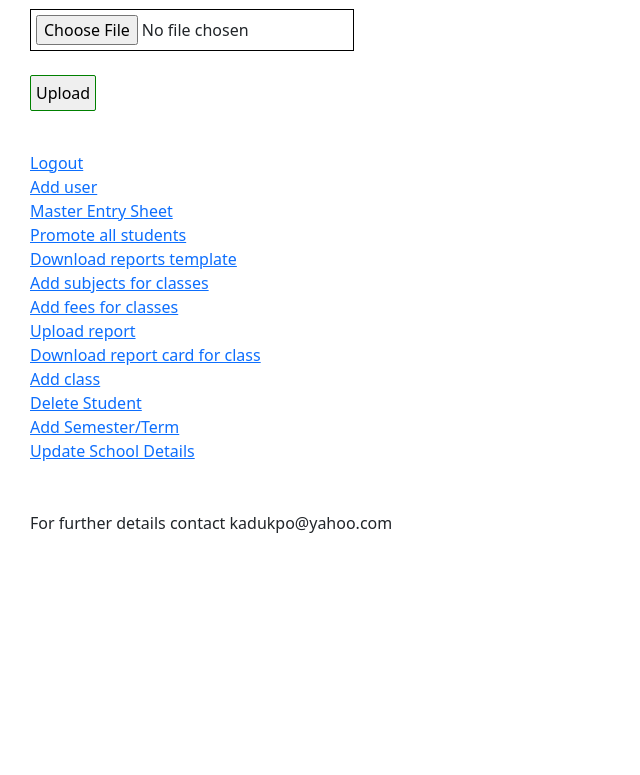
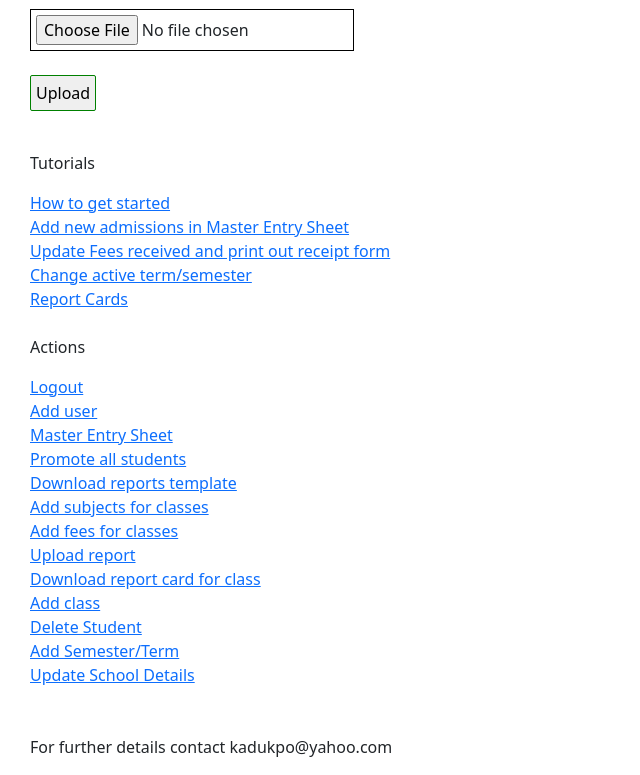
Before and after one commit to Kofi532/mean, a Django app: template uploading/templates/upload.html in a window 1280 px wide. Shown: the part 142-917 px from the top of the page, without its empty margins (0-640 px from the left). Before the commit the page ends 675 px from the top, so only its background shows below. Run offline with Django 4.2, Linux system fonts and the light colour scheme; the template is opened without the code that fills it, so the values that code supplies are empty.

Commit message:
Add files via upload

```diff
--- a/report/templates/reportcard.html
+++ b/report/templates/reportcard.html
@@ -18,7 +18,7 @@
 <div style="margin-left: 10px;">
 
 <form method="post" enctype="multipart/form-data">
-
+<p>Kindly choose class to download.</p>
 
     {% csrf_token %}
     <form action='/fees/' method="POST" enctype="multipart/form-data">
@@ -28,6 +28,8 @@
             <option value="{{ i }}">{{ i }}</option>
             {% endfor %}
         </select>
-    <button class="btn btn-primary w-100 py-3" type="submit">Download</button>
+        <br>
+        <br>
+    <button  type="submit">Download</button>
 </form>
 </div>
--- a/uploading/templates/nostudents.html
+++ b/uploading/templates/nostudents.html
@@ -20,5 +20,6 @@
   <br>
 
     <div style="margin-left: 10px;">
-        <p>You have no student available</p>
+        <p>You have no students available. Download Master Entry Sheet on home page and add new admissions</p>
+        <a href="/">Return home</a>
     </div>
--- a/uploading/templates/upload.html
+++ b/uploading/templates/upload.html
@@ -49,6 +49,24 @@
 </html>
 <br>
 <ul class="nav flex-column">
+    <p>Tutorials</p>
+    <li class="nav-item">
+        <a href="https://youtu.be/dgTX9d9yhZE">How to get started</a>
+     </li>
+     <li class="nav-item">
+        <a href="https://youtu.be/Ume1XH8Kcvw">Add new admissions in Master Entry Sheet</a>
+     </li>
+     <li class="nav-item">
+        <a href="#">Update Fees received and print out receipt form</a>
+     </li>
+     <li class="nav-item">
+        <a href="#">Change active term/semester</a>
+     </li>
+     <li class="nav-item">
+        <a href="#">Report Cards</a>
+     </li>
+     <br>
+     <p>Actions</p>
     <li class="nav-item">
         <a href="/accounts/logout/">Logout</a>
      </li>
--- a/uploading/views.py
+++ b/uploading/views.py
@@ -371,6 +371,8 @@ def fetch(request):
         sch = ff[0]
         df = pd.DataFrame(fees_update.objects.all().values().filter(school = sch))
         skuul =  pd.DataFrame(classn.objects.all().values().filter(school = sch))
+        if list(skuul) == []:
+            return render(request, 'registerclass.html', {})
         com = ['classA', 'classB', 'classC', 'classD', 'classE', 'classF', 'classG', 'classH','classI','classJ', 'classK', 'classL', 'classM', 'classN', 'classO']
         skuul = skuul[com]
         ree = list(skuul.iloc[0])
@@ -381,6 +383,8 @@ def fetch(request):
         #ree = ['Creche', 'K.G1']
         for z in ree:
             dft = pd.DataFrame(fees_update.objects.all().values().filter(school = sch).filter(level = z).filter(promote = 1))
+            if list(dft) == []:
+                return render(request, 'nostudents.html', {})
             if list(dft) == []:
                 move = 1
             else:
--- a/users/templates/pleaseterm.html
+++ b/users/templates/pleaseterm.html
@@ -14,7 +14,7 @@
               </div>
             </div>
         </nav>
-<h3>Please make sure you have added active term.</h3>
+<p>Please make sure you have added active term/semester.</p>
 <br>
 <br>
 <a href="/sem/">Click here to add.</a>
--- a/users/templates/term.html
+++ b/users/templates/term.html
@@ -17,7 +17,7 @@
 </nav>
 <br>
 <div style="margin-left: 10px;">
-    <p>Welcome {{ schr }}, choose active Term/Sermester</p>
+    <p>Welcome {{ schr }}, choose active Term/Sermester.  Kindly not thaat term is same as semester here.</p>
 
     <form action="/sem/" method="post" enctype="multipart/form-data">
 
--- a/users/templates/thanks.html
+++ b/users/templates/thanks.html
@@ -23,5 +23,5 @@
     </nav>
 <br>
 <p style="margin-left: 10px;">Thanks for updating</p>
-
+<a href="/">Click here to return home</a>
 </body>
```
